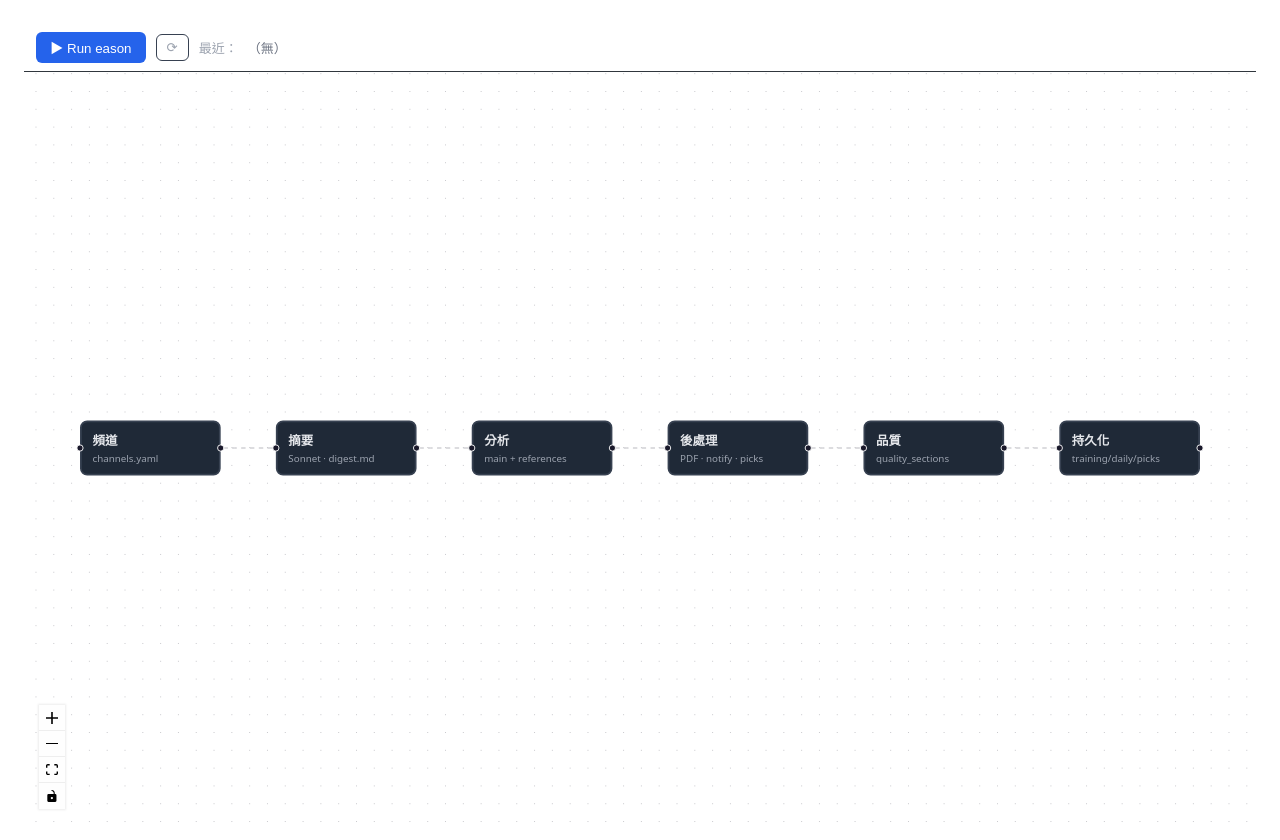
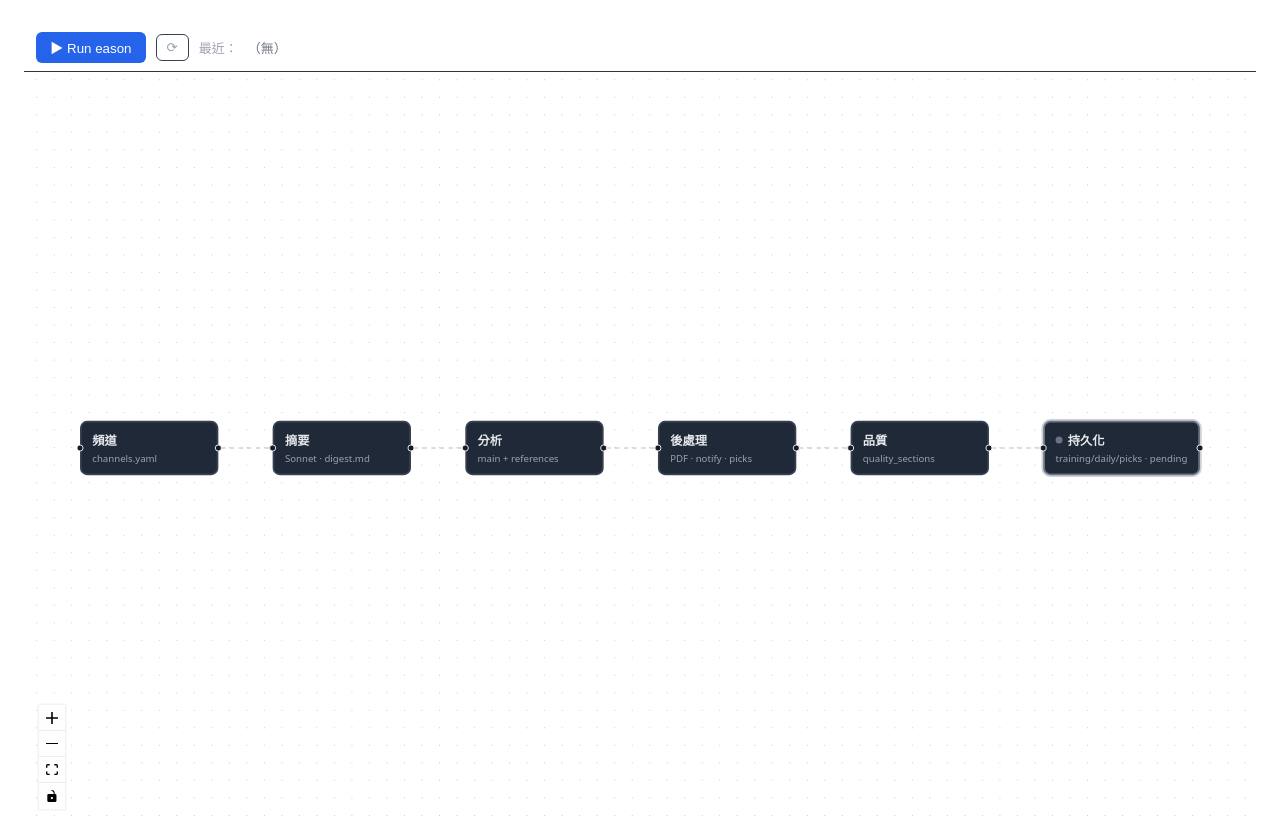
Before and after one commit to ddwolfer/agent-flow-studio, a Next.js app in the folder studio/: page / in a window 1280 px wide. Shown: the top 840 px of the page. Built offline with nearby package versions, Linux system fonts and the light colour scheme.

Commit message:
feat(canvas): live per-stage node colouring while a run is in flight (canvas live progress)

```diff
--- a/studio/app/page.tsx
+++ b/studio/app/page.tsx
@@ -1,24 +1,32 @@
 "use client";
-import { useState, useCallback } from "react";
+import { useState, useCallback, useMemo } from "react";
 import {
   ReactFlow, Background, Controls, type Node, type Edge,
 } from "@xyflow/react";
 import "@xyflow/react/dist/style.css";
-import { CANVAS_NODES, CANVAS_EDGES } from "./canvas/nodes";
+import { CANVAS_NODES, CANVAS_EDGES, nodeRunStatus, type RunProgress } from "./canvas/nodes";
 import { StageNode } from "@/components/canvas/StageNode";
 import { RunBar } from "@/components/canvas/RunBar";
 import { SidePanel } from "@/components/canvas/SidePanel";
 
 const nodeTypes = { stage: StageNode };
-const nodes: Node[] = CANVAS_NODES as unknown as Node[];
 const edges: Edge[] = CANVAS_EDGES.map((e) => ({ ...e, animated: true }));
 
 export default function Home() {
   const [selected, setSelected] = useState<string | null>(null);
+  const [active, setActive] = useState<{ status?: string; progress?: RunProgress }>({});
   const onNodeClick = useCallback((_: unknown, n: Node) => setSelected(n.id), []);
+  const onActive = useCallback(
+    (s: { status?: string; progress?: RunProgress }) => setActive(s), []);
+
+  const nodes: Node[] = useMemo(() => CANVAS_NODES.map((n) => ({
+    ...n,
+    data: { ...n.data, runStatus: nodeRunStatus(n.id, active.progress, active.status) },
+  })) as unknown as Node[], [active]);
+
   return (
     <main style={{ display: "flex", flexDirection: "column", height: "100vh" }}>
-      <RunBar channelId="eason" />
+      <RunBar channelId="eason" onActive={onActive} />
       <div style={{ display: "flex", flex: 1, minHeight: 0 }}>
         <div style={{ flex: 1 }}>
           <ReactFlow nodes={nodes} edges={edges} nodeTypes={nodeTypes}
--- a/studio/components/canvas/RunBar.tsx
+++ b/studio/components/canvas/RunBar.tsx
@@ -1,9 +1,11 @@
 "use client";
 import { useEffect, useState, useCallback } from "react";
+import type { RunProgress } from "@/app/canvas/nodes";
 
-interface RunStatus { id: string; status?: string; qualityOk?: boolean; }
+interface RunStatus { id: string; status?: string; qualityOk?: boolean; progress?: RunProgress; }
 
-export function RunBar({ channelId }: { channelId: string }) {
+export function RunBar({ channelId, onActive }:
+  { channelId: string; onActive?: (s: { status?: string; progress?: RunProgress }) => void }) {
   const [runs, setRuns] = useState<RunStatus[]>([]);
   const [busy, setBusy] = useState(false);
 
@@ -13,13 +15,23 @@ export function RunBar({ channelId }: { channelId: string }) {
     const detailed = await Promise.all(top.map(async (id) => {
       try {
         const r = await (await fetch(`/api/runs/${encodeURIComponent(id)}`)).json();
-        return { id, status: r.status, qualityOk: r.qualityOk } as RunStatus;
+        return { id, status: r.status, qualityOk: r.qualityOk, progress: r.progress } as RunStatus;
       } catch { return { id } as RunStatus; }
     }));
     setRuns(detailed);
-  }, []);
+    const newest = detailed[0];
+    if (newest && onActive) onActive({ status: newest.status, progress: newest.progress });
+    return newest;
+  }, [onActive]);
 
   useEffect(() => { void load(); }, [load]);
+
+  useEffect(() => {
+    const t = setInterval(() => {
+      if (runs[0]?.status === "running" || runs[0]?.status === "pending") void load();
+    }, 4000);
+    return () => clearInterval(t);
+  }, [runs, load]);
 
   const trigger = async () => {
     setBusy(true);
@@ -29,9 +41,7 @@ export function RunBar({ channelId }: { channelId: string }) {
         body: JSON.stringify({ channelId }),
       });
       setTimeout(() => { void load(); setBusy(false); }, 2000);
-    } catch {
-      setBusy(false);
-    }
+    } catch { setBusy(false); }
   };
 
   const color = (s?: string, q?: boolean) =>
--- a/studio/components/canvas/StageNode.tsx
+++ b/studio/components/canvas/StageNode.tsx
@@ -1,18 +1,30 @@
 "use client";
 import { Handle, Position, type NodeProps } from "@xyflow/react";
 
+const STATUS_COLOR: Record<string, string> = {
+  running: "#2563eb", done: "#15803d", error: "#b91c1c",
+  pending: "#6b7280", skipped: "#4b5563",
+};
+
 export function StageNode({ data, selected }: NodeProps) {
-  const d = data as { title: string; subtitle: string; accent: string };
+  const d = data as { title: string; subtitle: string; accent: string; runStatus?: string | null };
+  const sc = d.runStatus ? STATUS_COLOR[d.runStatus] : undefined;
   return (
     <div style={{
       minWidth: 130, padding: "10px 12px", borderRadius: 8,
       background: "#1f2937", color: "#e5e7eb",
-      border: `2px solid ${selected ? d.accent : "#374151"}`,
-      boxShadow: selected ? `0 0 0 2px ${d.accent}55` : "none", cursor: "pointer",
+      border: `2px solid ${selected ? d.accent : (sc ?? "#374151")}`,
+      boxShadow: selected ? `0 0 0 2px ${d.accent}55`
+        : sc ? `0 0 0 2px ${sc}55` : "none", cursor: "pointer",
     }}>
       <Handle type="target" position={Position.Left} />
-      <div style={{ fontSize: 14, fontWeight: 600 }}>{d.title}</div>
-      <div style={{ fontSize: 11, color: "#9ca3af", marginTop: 3 }}>{d.subtitle}</div>
+      <div style={{ display: "flex", alignItems: "center", gap: 6 }}>
+        {sc && <span style={{ width: 8, height: 8, borderRadius: 4, background: sc }} />}
+        <span style={{ fontSize: 14, fontWeight: 600 }}>{d.title}</span>
+      </div>
+      <div style={{ fontSize: 11, color: "#9ca3af", marginTop: 3 }}>
+        {d.subtitle}{d.runStatus ? ` · ${d.runStatus}` : ""}
+      </div>
       <Handle type="source" position={Position.Right} />
     </div>
   );
```
